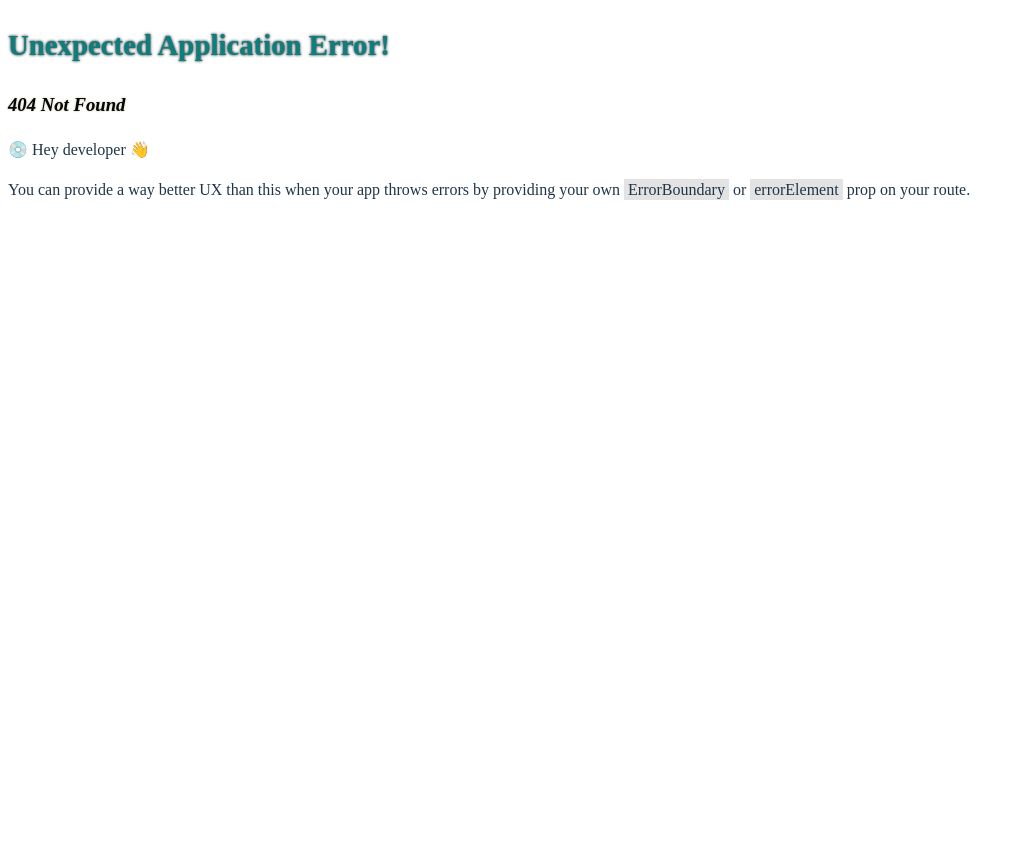
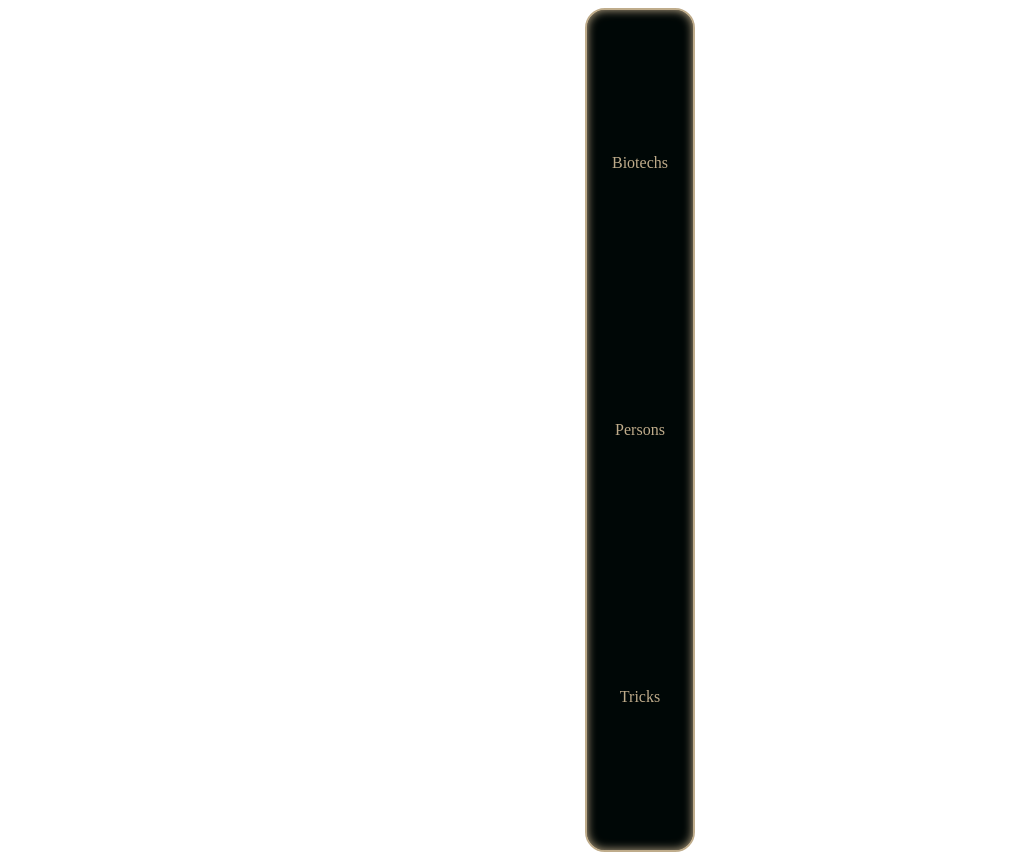
Before and after one commit to EdgardYayo/Vite, a React (Vite) app: page /tricks in a window 1280 px wide. Before the commit this address had no page. Shown: the whole page, without its empty margins (0-1022 px from the left). Before the commit the page ends 800 px from the top, so only its background shows below. Built offline with nearby package versions, Linux system fonts and the light colour scheme; a web font is replaced by a local one.

Commit message:
adding tricks

```diff
--- a/src/App.jsx
+++ b/src/App.jsx
@@ -1,7 +1,8 @@
 import "./App.css";
 import Home from "./components/Home/Home";
+import Persons from "./components/Persons/Persons";
+import Tricks from "./components/Tricks/Tricks";
 import { Routes, Route } from "react-router-dom";
-import Persons from "./components/Persons/Persons";
 
 
 
@@ -12,6 +13,7 @@ function App() {
       <Routes>
         <Route default path='/' element={<Home/>} />
         <Route path="/persons" element={<Persons/>} />
+        <Route path="/tricks" element={<Tricks/>} />
       </Routes>
     </div>
   );
--- a/src/components/NavBar/NavBar.jsx
+++ b/src/components/NavBar/NavBar.jsx
@@ -15,6 +15,10 @@ const NavBar = () => {
         navigate("/persons")
     }
 
+    const handleTricks = () => {
+        navigate("/tricks")
+    }
+
     return (
         <nav className={style.container}>
             <button onClick={() => handleBiotechs()}>
@@ -23,7 +27,9 @@ const NavBar = () => {
             <button onClick={() => handlePersons()}>
                 Persons
             </button>
-            <button>Other thing</button>
+            <button onClick={() => handleTricks()}>
+                Tricks
+            </button>
         </nav>
     )
 }
--- a/src/components/NavBar/NavBar.module.css
+++ b/src/components/NavBar/NavBar.module.css
@@ -4,7 +4,7 @@
     justify-content: space-around;
     align-items: center;
     background:var(--bk);
-    height: 80vh;
+    height: 100vh;
     width: fit-content;
     padding: 20px 5px;
     border-radius: 20px;
--- /dev/null
+++ b/src/components/Tricks/Tricks.jsx
@@ -0,0 +1,38 @@
+import NavBar from "../NavBar/NavBar";
+import style from "./Tricks.module.css";
+import { gql, useQuery } from "@apollo/client";
+
+
+const ALL_TRICKS = gql`
+ query {
+    allTricks {
+      language
+      trick
+      }
+    }
+`
+
+
+const Tricks = () => {
+
+        const { data } = useQuery(ALL_TRICKS);
+        console.log(data)
+        //const { allTricks } = data;
+
+return (
+    <article className={style.container}>
+        <NavBar/>
+        { data && data.allTricks?.map((trick) => (
+            <aside className={style.trickWrapper}>
+                <h2>{trick.language}</h2>
+                <p>{trick.trick}</p>
+            </aside>
+        ))}
+
+    </article>
+)
+
+}
+
+
+export default Tricks;
--- /dev/null
+++ b/src/components/Tricks/Tricks.module.css
@@ -0,0 +1,10 @@
+.container {
+    display: flex;
+    justify-content: space-around;
+    gap: 20px;
+}
+
+
+.trickWrapper {
+    width: 100%;
+}
```
Also changed, not shown: src/main.jsx (+7 -2 lines).
